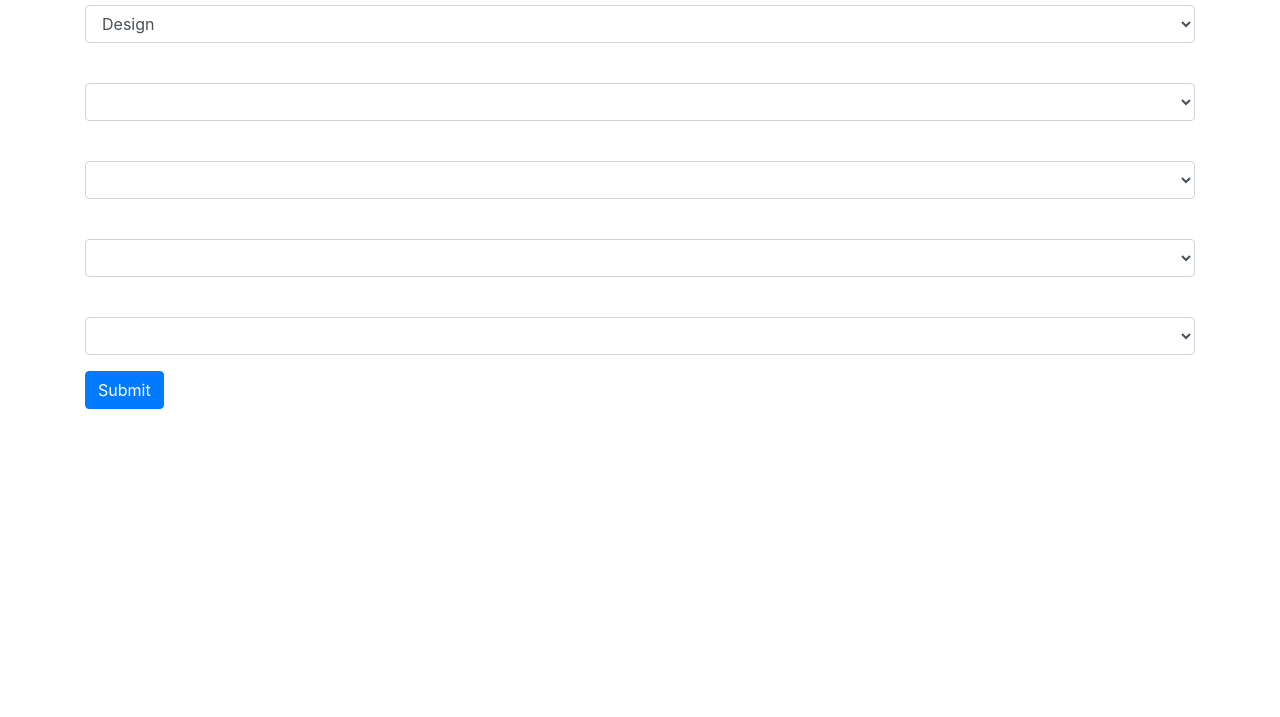
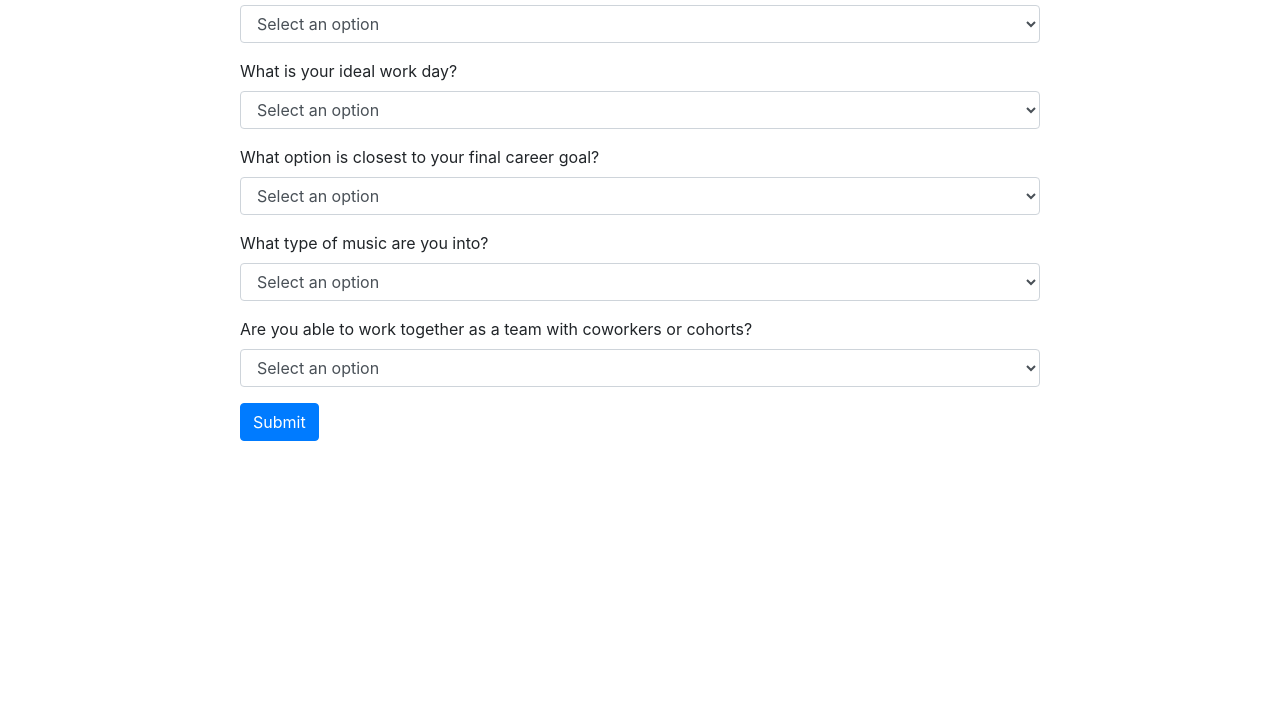
Before and after one commit to bobbymart1n/track-suggester-project, a plain HTML site: page index.html in a window 1280 px wide. Shown: the part 83-800 px from the top of the page. Drawn offline with Linux system fonts and the light colour scheme.

Commit message:
Finish user survey options

```diff
--- a/css/styles.css
+++ b/css/styles.css
@@ -0,0 +1,9 @@
+.survey {
+    width: 100%;
+    max-width: 800px;
+}
+
+.container {
+    display: flex;
+    justify-content: center;
+}
--- a/index.html
+++ b/index.html
@@ -10,41 +10,57 @@
     </head>
     <body>
         <div class="container">
+            <div class="survey">
                 <h1>What track should you go into?</h1>
                 <form class="form" id="formOne">
                     <div class="form-group">
                         <label for="qOne">What interests you more?</label>
                         <select class="question form-control" id="qOne">
-                        <option value="1">Design</option>
+                            <option value="0">Select an option</option>
+                            <option value="1">Design/Aesthetic</option>
                             <option value="2">Data Structures and Server Stuff</option>
+                            <option value="3">Networking/Security</option>
                         </select>
                     </div>
                     <div class="form-group">
-                    <label for="qTwo"></label>
+                        <label for="qTwo">What is your ideal work day?</label>
                         <select class="question form-control" id="qTwo">
-                        <option value="1"></option>
+                            <option value="0">Select an option</option>
+                            <option value="1">Working on a new project and getting inspiration from others</option>
+                            <option value="2">Building back-end logic for applications</option>
+                            <option value="3">Finding vulnerabilities in websites/applications</option>
                         </select>
                     </div>
                     <div class="form-group">
-                    <label for="qThree"></label>
+                        <label for="qThree">What option is closest to your final career goal?</label>
                         <select class="question form-control" id="qThree">
-                        <option value="1"></option>
+                            <option value="0">Select an option</option>
+                            <option value="1">Getting a design from a designer and making it into a fully functional site or application</option>
+                            <option value="2">Building and plugging in data for a site or application.</option>
+                            <option value="3">Hacking</option>
                         </select>
                     </div>
                     <div class="form-group">
-                    <label for="qFour"></label>
+                        <label for="qFour">What type of music are you into?</label>
                         <select class="question form-control" id="qFour">
-                        <option value="1"></option>
+                            <option value="0">Select an option</option>
+                            <option value="1">Electronic</option>
+                            <option value="2">Jazz</option>
+                            <option value="3">Anything really!</option>
                         </select>
                     </div>
                     <div class="form-group">
-                    <label for="qFive"></label>
+                        <label for="qFive">Are you able to work together as a team with coworkers or cohorts?</label>
                         <select class="question form-control" id="qFive">
-                        <option value="1"></option>
+                            <option value="0">Select an option</option>
+                            <option value="1">Yes</option>
+                            <option value="2">No</option>
+                            <option value="3">People?</option>
                         </select>
                     </div>
                     <button type="submit" class="btn btn-primary" name="button">Submit</button>
                 </form>
+            </div>
         </div>
         <!-- <div class="footer">
             &copy; Bobby Martin 2018
```
Lines whose indentation alone changed are shown as unchanged.
